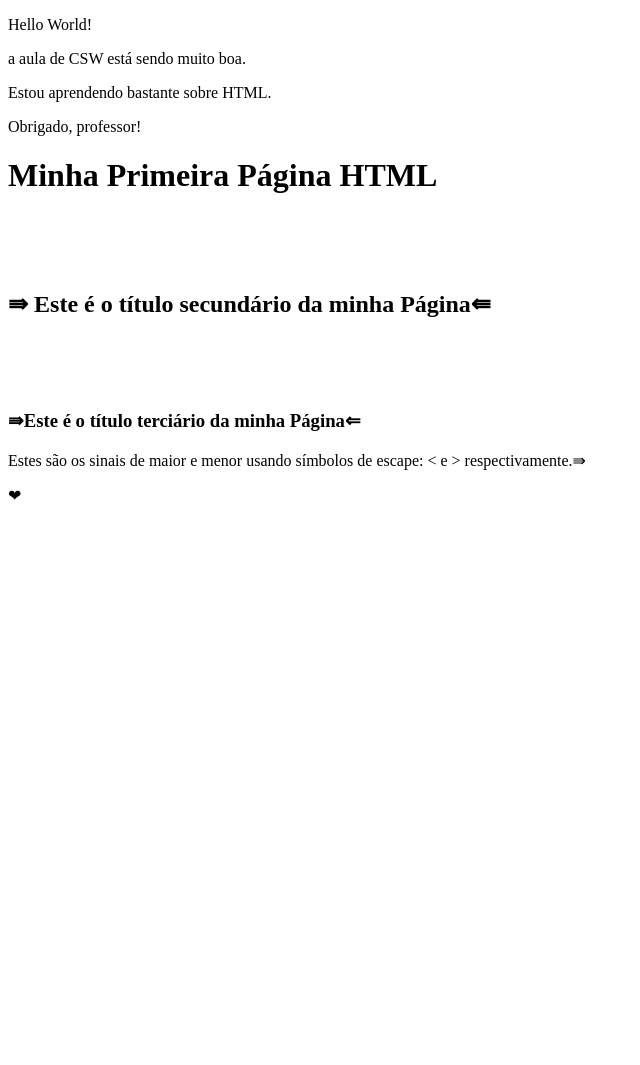
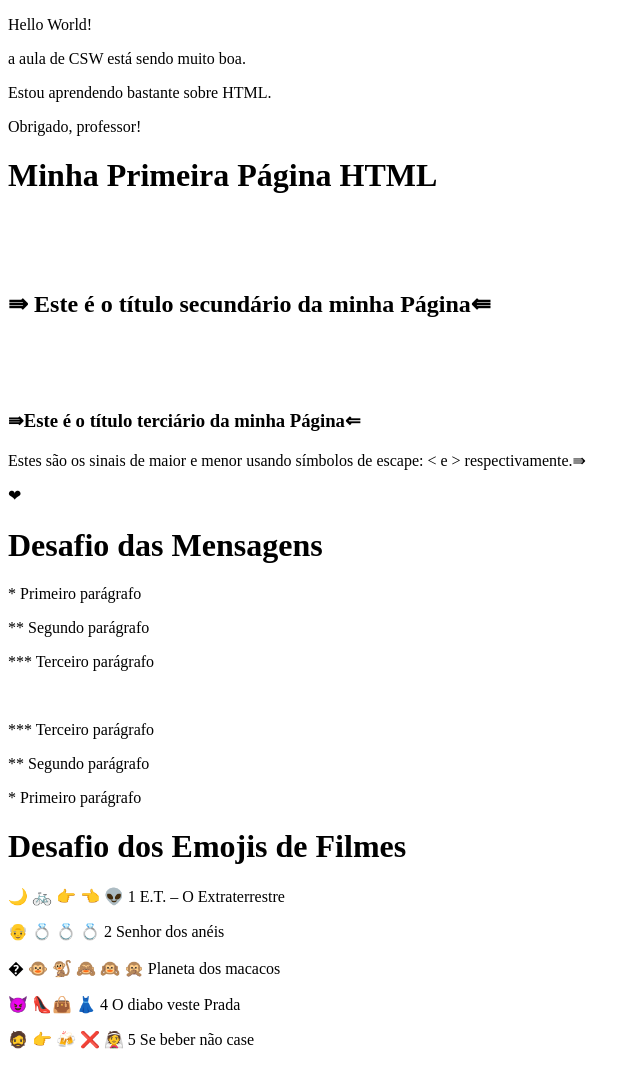
Before and after one commit to bsaracar/SI1N-CSW2026-1, a plain HTML site: page aula-01/index.html in a window 1280 px wide. Shown: the whole page, without its empty margins (0-640 px from the left). Before the commit the page ends 800 px from the top, so only its background shows below. Drawn offline with Linux system fonts and the light colour scheme.

Commit message:
Add files via upload

```diff
--- a/aula-01/index.html
+++ b/aula-01/index.html
@@ -11,19 +11,41 @@
     <p>Estou aprendendo bastante sobre HTML.</p>
     <p>Obrigado, professor!</p>
 
-    <h1>Minha Primeira Página HTML</h1>
+        <h1>Minha Primeira Página HTML</h1>
     <br>
     <br>
     <br>
-    <h2> &rAarr; Este é o título secundário da minha Página&lAarr;
-    </h2>
+        <h2> &rAarr; Este é o título secundário da minha Página&lAarr;</h2>
     <br>
     <br>
     <br>
-    <h3>&rAarr;Este é o título terciário da minha Página&lArr;</h3>
+        <h3>&rAarr;Este é o título terciário da minha Página&lArr;</h3>
         <p>
     Estes são os sinais de maior e menor usando símbolos de escape: &lt; e &gt; respectivamente.&rAarr;
         </p>
         <p>&#x2764;</p>
+
+            <h1>Desafio das Mensagens</h1>
+        <p>* Primeiro parágrafo</p>
+        <p>** Segundo parágrafo</p>
+        <p>*** Terceiro parágrafo</p>
+
+        <br>
+
+        <p>*** Terceiro parágrafo</p>
+        <p>** Segundo parágrafo</p>
+        <p>* Primeiro parágrafo</p>
+
+            <h1>Desafio dos Emojis de Filmes</h1>
+        <p> &#x1F319; &#x1F6B2; &#x1F449; &#x1F448; &#x1F47D;
+             1 E.T. – O Extraterrestre</p>
+        <p>&#x1F474; &#x1F48D; &#x1F48D; &#x1F48D;
+             2 Senhor dos anéis</p>
+        <p>&#x31F30E; &#x1F435; &#x1F412; &#x1F648; &#x1F649; &#x1F64A;
+             Planeta dos macacos</p>
+        <p>&#x1F608; &#x1F460;&#x1F45C; &#x1F457;
+             4 O diabo veste Prada</p>
+        <p>&#x1F9D4; &#x1F449; &#x1F37B; &#x274C; &#x1F470;
+             5 Se beber não case</p>
 </body>
 </html>
```
